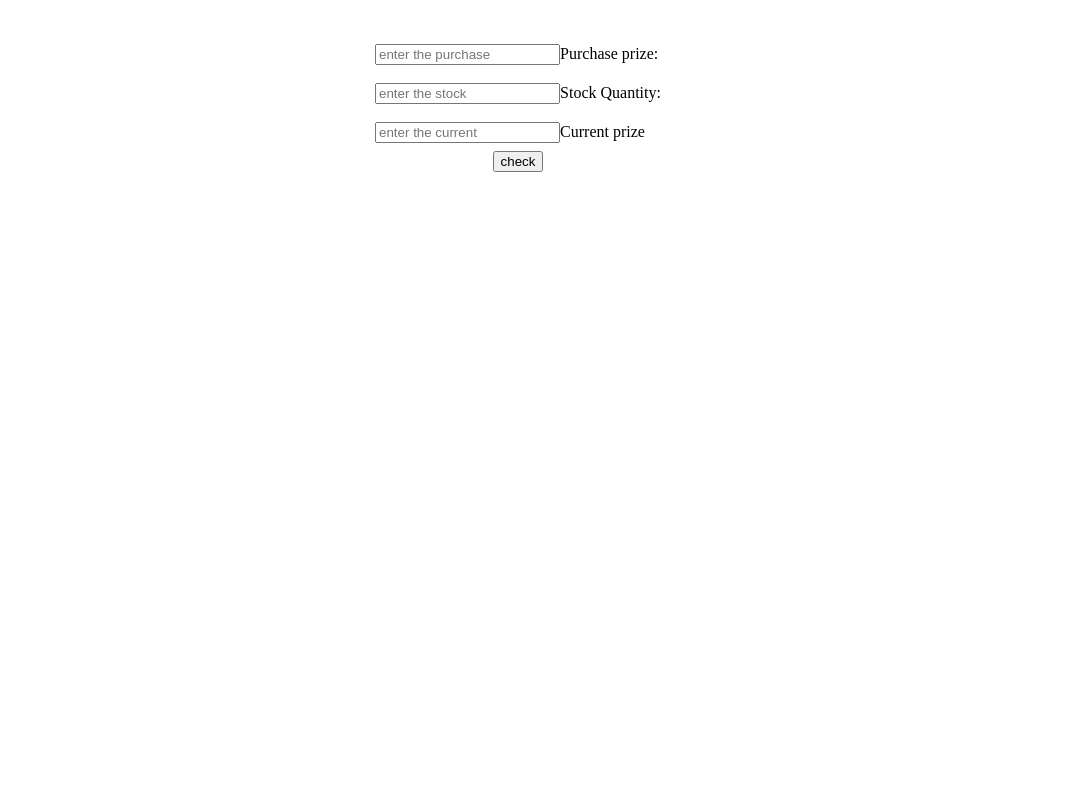
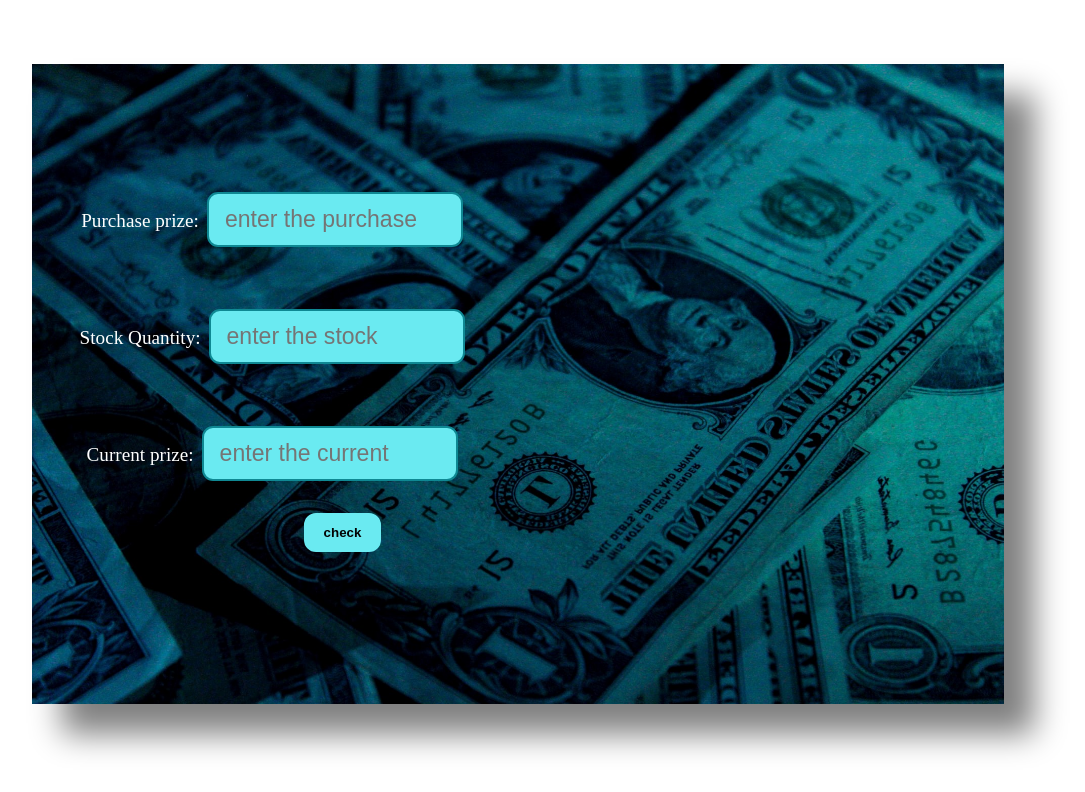
Before and after one commit to mohammadkhizerkhan/stockcheck, a plain HTML site: page index.html in a window 1280 px wide. Shown: the whole page, without its empty margins (122-1207 px from the left). Drawn offline with Linux system fonts and the light colour scheme.

Commit message:
designed project

```diff
--- a/index.html
+++ b/index.html
@@ -12,26 +12,27 @@
 
     <div class="contents">
 
-        <div class="inputs">
-            <label for="purIn">
-                <input type="text" id="purIn" placeholder="enter the purchase" cols="40"></input>Purchase prize:
+        <form class="inputs">
+            <label for="purIn">Purchase prize:
+                <input type="text" id="purIn" placeholder="enter the purchase" class="inputboxes" cols="40"></input>
             </label>
             <br>
-            <label for="stockIn">
-                <input type="text" id="stockIn" placeholder="enter the stock" cols="40"></input>Stock Quantity:
+            <label for="stockIn">Stock Quantity:
+                <input type="text" id="stockIn" placeholder="enter the stock" class="inputboxes" cols="40"></input>
             </label>
             <br>
-            <label for="curIn">
-                <input type="text" id="curIn" placeholder="enter the current" cols="40"></input>Current prize
+            <label for="curIn">Current prize:
+                <input type="text" id="curIn" placeholder="enter the current" class="inputboxes" cols="40"></input>
             </label>
-        </div>
 
+        </form>
         <div class="outputs">
             <input id="click" type="button" value="check"/>
         </div>
+
             <div name="" id="result" rows="4" cols="40" placeholder="output"></div>
-        <script src="/script.js" type="text/javascript"></script>
-    </div>
+        </div>
+    <script src="/script.js" type="text/javascript"></script>
 
 </body>
 </html>
--- a/script.js
+++ b/script.js
@@ -1,5 +1,5 @@
 var btn=document.querySelector('#click')
-
+var body=document.querySelector('.contents')
 var purchase=document.querySelector('#purIn')
 var stock=document.querySelector('#stockIn')
 var current=document.querySelector('#curIn')
@@ -18,11 +18,13 @@ btn.addEventListener('click',function clickHandler(){
 				const loss=((curvalue-purvalue)*stockvalue).toFixed(3);
 				const lossper=(100-((curvalue/purvalue)*100)).toFixed(3);
 				outputTxt.innerHTML=(`You have lossed ${lossper}%. Your total loss is ₹${loss}`)
+				body.style.backgroundImage = "url('/loss.jpg')";
 			}
 			else if(purvalue<curvalue){
 				const gain=((curvalue-purvalue)*stockvalue).toFixed(3);
 				const gainper=(((curvalue/purvalue)*100)-100).toFixed(3);
 				outputTxt.innerHTML=(`You have gained ${gainper}%. Your total profit is ₹${gain}`)
+				body.style.backgroundImage = "url('/pro.jpg')";
 			}
 			else{
 				outputTxt.innerHTML=(`You have not gained or lossed any money`)
--- a/style.css
+++ b/style.css
@@ -1,6 +1,6 @@
 :root{
-    --primary-color:#3A529C;
-    --secondary-color:#44A1CF;
+    --primary-color:#6AEAF1;
+    --secondary-color:#0F8893;
     --hover-color:#30314F;
 }
 
@@ -13,13 +13,21 @@ body{
     margin: 0;
 }
 
+
 .contents{
     display: flex;
     justify-content: center;
     flex-direction: column;
-    align-items: center;
+    align-items: flex-start;
     text-align: center;
     height: 30vh;
+    background-image: url(/pr.jpg);
+    background-size:cover;
+	background-repeat:no-repeat;
+    margin: 4rem auto;
+    max-width: 76%;
+    min-height: 80vh;
+    box-shadow:  30px 30px 30px  gray;
 }
 
 .inputs{
@@ -27,13 +35,15 @@ body{
     flex-direction: column;
     flex-wrap: wrap;
     justify-content: center;
-    align-items: flex-start;
+    margin-left: 3rem;
+    color: white;
+    font-size: larger;
 }
 
 
 .outputs{
     display: block;
-    margin: 0 auto 1rem;
+    margin: 0rem 16rem;
     padding: 0.5rem 1rem;
     color: white;
     font-weight: bold;
@@ -41,3 +51,35 @@ body{
     border-radius: 1.5rem;
     cursor: pointer;
 }
+
+.inputboxes{
+    background-color: var(--primary-color);
+    border: 2px solid var(--secondary-color);
+    padding: 16px;
+    border-radius: 11px;
+    margin: 1rem 1rem 1.5rem 0.2rem;
+    height: 19px;
+    width: 220px;
+    overflow: scroll;
+    color: white;
+    font-size: larger;
+}
+#click{
+    display: block;
+    margin: 0px auto 2rem;
+    padding: 10px 18px;
+    background-color: var(--primary-color);
+    color: rgb(3, 3, 3);
+    font-weight: bold;
+    border: none;
+    border-radius: 12px;
+    cursor: pointer;
+    border: 2px solid var(--primary-color);
+}
+
+#result{
+    margin-left: 4rem;
+    color: rgb(255, 255, 255);
+    font-weight: bolder;
+    font-size: xx-large;
+}
```
Also changed, not shown: loss.jpg (added), pr.jpg (added), pro.jpg (added).
